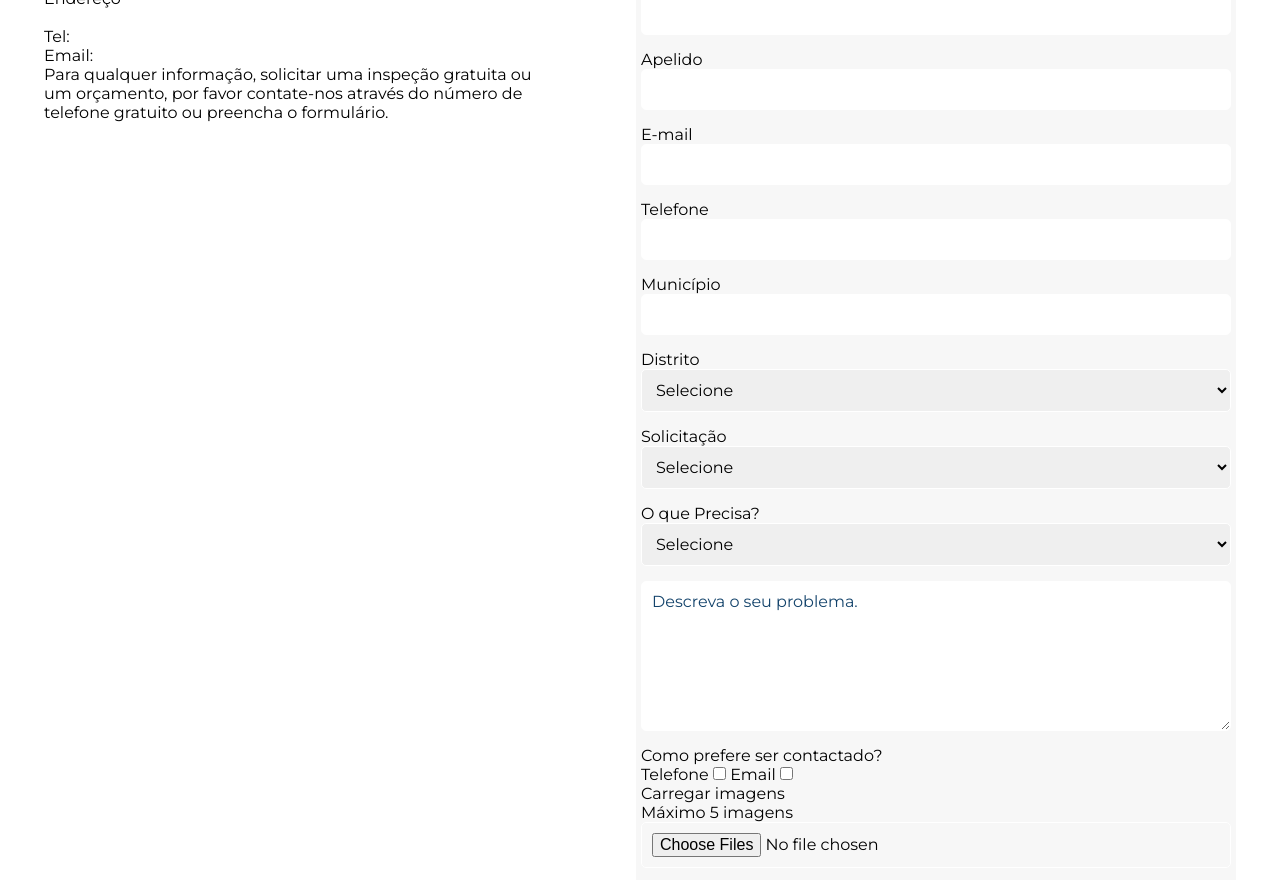
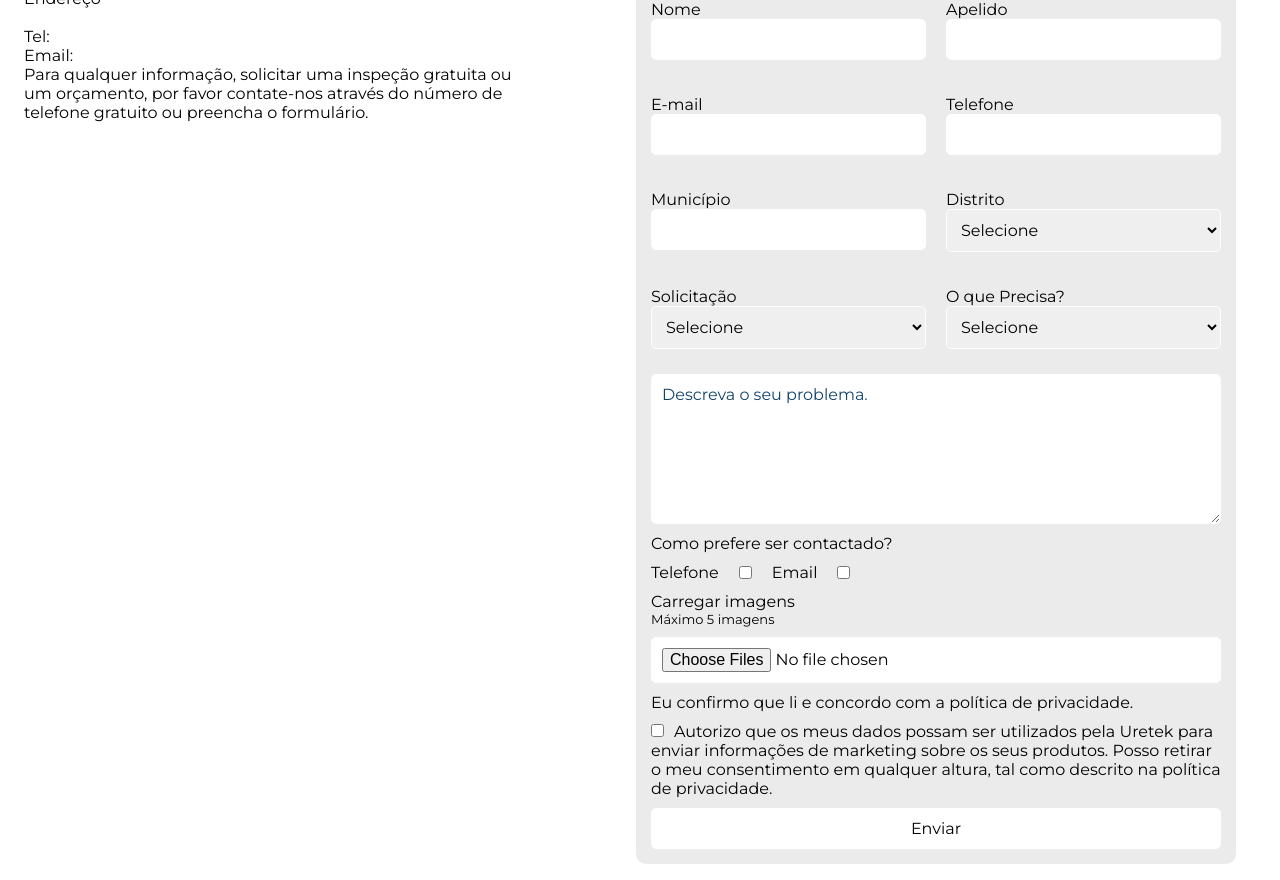
Before and after one commit to K4ioSB/Renove, a plain HTML site: page contato.html in a window 1280 px wide. Shown: the part 857-1737 px from the top of the page. Drawn offline with Linux system fonts and the light colour scheme.

Commit message:
Form contato

```diff
--- a/contato.html
+++ b/contato.html
@@ -151,56 +151,80 @@
 <div class="contato">
 
   <form enctype="multipart/form-data" class="form" method="post">
-    <input type="hidden" name="accessKey" value="48af7162-a878-418b-9b78-2dff73892c37">
-    <input type="hidden" name="redirectTo" value="">
-        <label class="Nome">Particular ou um profissional?*</label>
-        <select class="field" name="partProf" id="partProf">
+
+        <label style="margin: 10px 10px 0 10px;" class="Nome">Particular ou um profissional?*</label>
+        <select style="margin:0px 10px 0 10px" class="field" name="partProf" id="partProf">
             <option selected disabled value="">Selecione</option>
             <option  value="Particular">Particular</option>
             <option  value="Profissional">Profissional</option>
         </select>
+        <div class="linhaForm">
+          <div class="nomeCampo">
         <label class="nome">Nome</label>
         <input class="field"  type="text" name="nome" id="nome">
+          </div>
+          <div class="nomeCampo">
         <label class="nome">Apelido</label>
         <input class="field" type="text" name="apelido" id="apelido">
+        </div>
+        </div>
+        <div class="linhaForm">
+          <div class="nomeCampo">
         <label class="nome">E-mail</label>
         <input class="field"  type="email" name="email" id="email">
+        </div>
+        <div class="nomeCampo">
         <label class="nome">Telefone</label>
         <input class="field"  type="tel" name="telefone" id="telefone">
+      </div>
+        </div>
+        <div class="linhaForm">
+          <div class="nomeCampo">
         <label class="nome">Município</label>
         <input class="field"  type="text" name="municipio" id="municipio">
+      </div>
+        <div class="nomeCampo">
         <label class="nome">Distrito</label>
         <select class="field" name="distrito" id="distrito">
             <option selected disabled value="">Selecione</option>
 
         </select>
+      </div>
+      </div>
+      <div class="linhaForm">
+        <div class="nomeCampo">
         <label class="nome">Solicitação</label>
         <select class="field" name="solicitacao" id="solicitacao">
             <option selected disabled value="">Selecione</option>
 
         </select>
-        <label class="nome">O que Precisa?</label>
+      </div>
+        <div class="nomeCampo">
+        <label  class="nome">O que Precisa?</label>
         <select class="field" name="necessidade" id="necessidade">
             <option selected disabled value="">Selecione</option>
 
         </select>
-        <textarea class="field" placeholder="Descreva o seu problema." name="mensagem" id="mensagem" ></textarea>
-
+      </div>
+        </div>
+        <textarea style="margin:0px 10px 0 10px;" class="field" placeholder="Descreva o seu problema." name="mensagem" id="mensagem" ></textarea>
+        <div class="formasContato">
         <label class="nome">Como prefere ser contactado?</label>
-        <div>
+        <div class="telEmail">
         <label for="">Telefone</label>
         <input type="checkbox"></input>
         <label for="">Email</label>
         <input type="checkbox"></input>
         </div>
-        <label class="nome" for="">Carregar imagens</label>
-        <label class="nome" for="">Máximo 5 imagens</label>
-        <input class="field" name="arquivo" type="file" multiple="">
-        <div>
-        <P>Eu confirmo que li e concordo com a política de privacidade.</P>
-        <input type="checkbox" name="" id=""></input><label for="">Autorizo que os meus dados possam ser utilizados pela Uretek para enviar informações de marketing sobre os seus produtos. Posso retirar o meu consentimento em qualquer altura, tal como descrito na política de privacidade. </label>
+      </div>
+        <label style="margin: 0 0 0 10px;" class="nome" for="">Carregar imagens</label>
+        <label class="nome" style="font-size: small; margin:0 0 10px 10px;" for="">Máximo 5 imagens</label>
+        <input style="margin:0px 10px 0 10px;background-color:white" class="field" name="arquivo" type="file" multiple="">
+        <div style="margin: 10px;">
+        <P style="margin-bottom: 10px;">Eu confirmo que li e concordo com a política de privacidade.</P>
+        <input style="margin-right:10px;" type="checkbox" name="" id=""></input><label for="">Autorizo que os meus dados possam ser utilizados pela Uretek para enviar informações de marketing sobre os seus produtos. Posso retirar o meu consentimento em qualquer altura, tal como descrito na política de privacidade. </label>
         </div>
-        <input class="field" type="submit" value="Enviar">
+        <input  style="margin:0px 10px 10px 10px;background-color: white;" class="field" type="submit" value="Enviar">
   </form>
 </div>
 </section>
--- a/css/contato.css
+++ b/css/contato.css
@@ -77,15 +77,40 @@
 .contato{
     width: 100%;
     max-width: 600px;
-    background-color:  #f7f7f7;
+    background-color:  rgb(235, 235, 235);
     border-radius: 10px;
     padding-left: 30px;
-
+    margin: 20px;
 }
 .form{
     display: flex;
     flex-direction: column;
 }
+.nomeCampo{
+    width: 100%;
+    margin: 10px;
+    display: flex;
+    flex-direction: column;
+}
+.linhaForm {
+    display: flex;
+    flex-direction: row;
+}
+.formasContato{
+    display: flex;
+    margin: 10px;
+    flex-direction: column;
+}
+.telEmail{
+    display: flex;
+    width: 100%;
+    margin-top: 10px;
+}
+.telEmail input{
+    margin-left: 20px;
+    margin-right: 20px;
+}
+
 .field{
     padding: 10px;
     margin-bottom: 15px;
```
